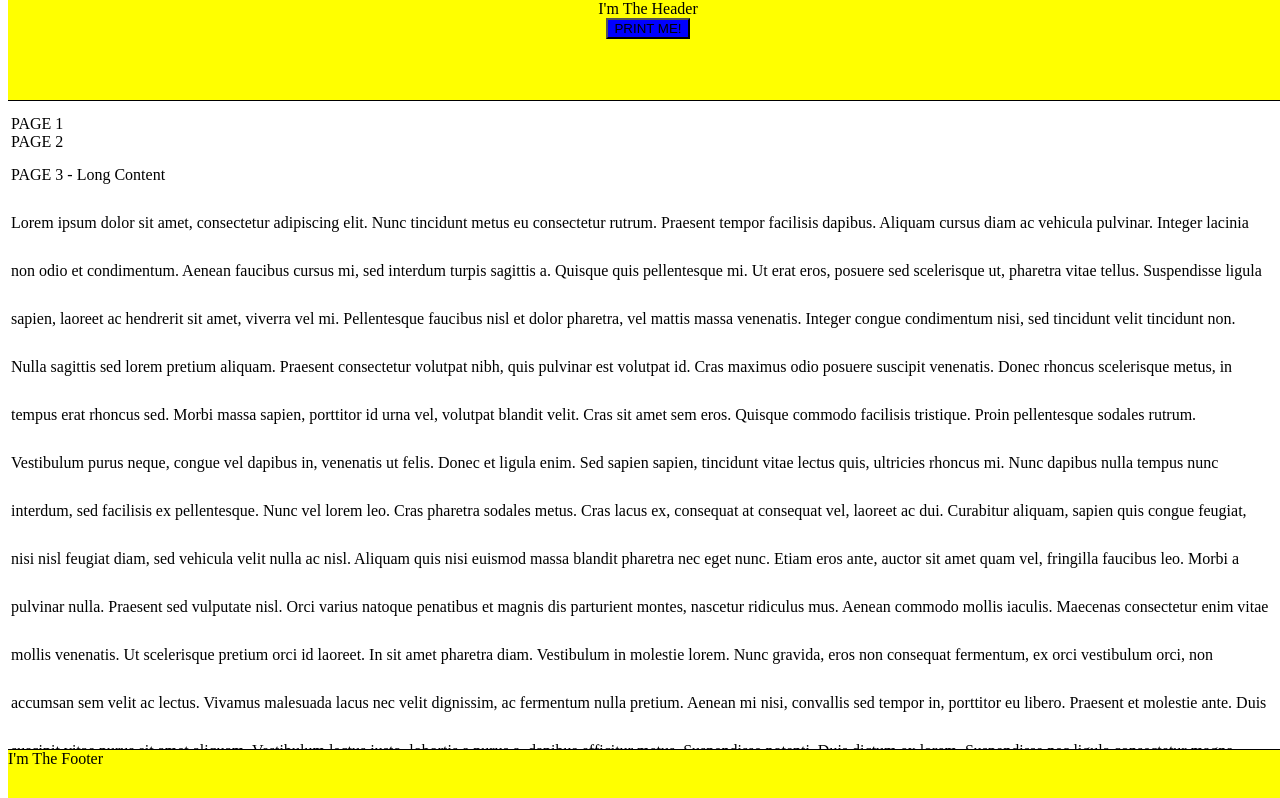
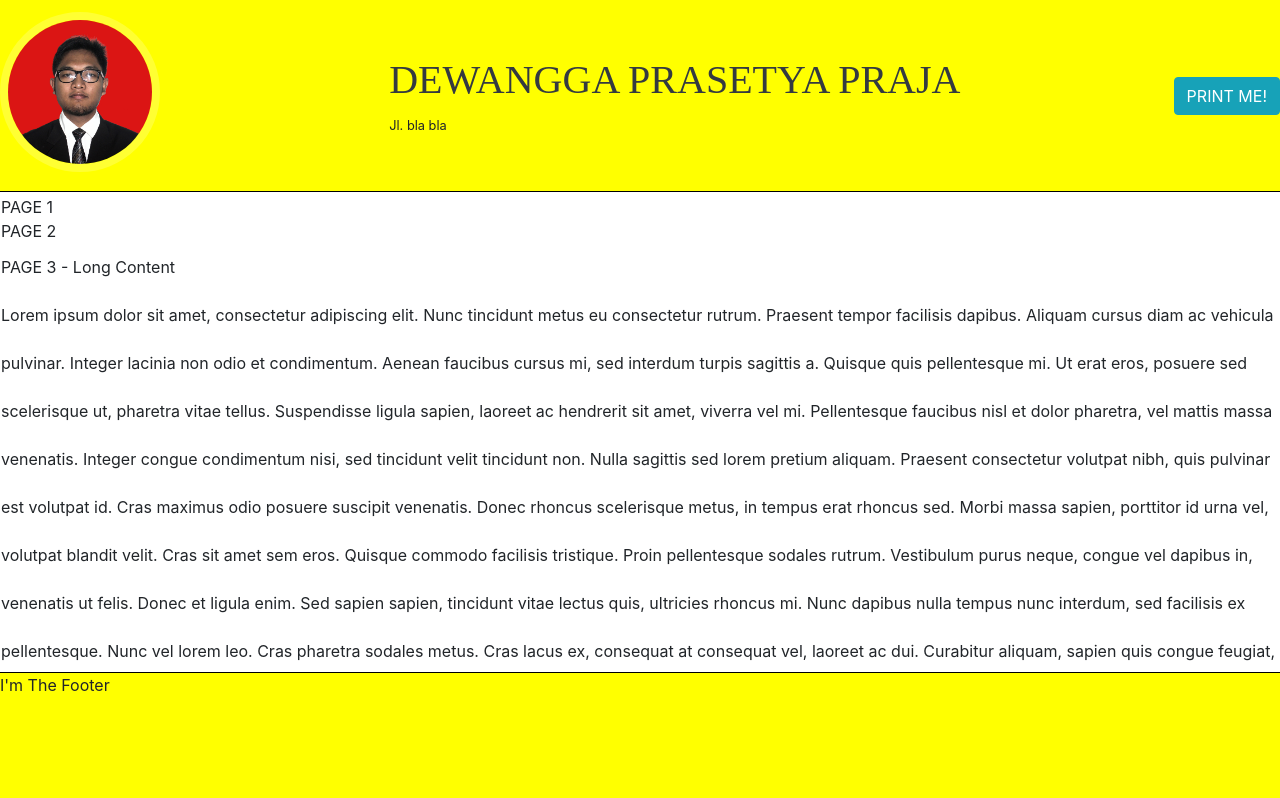
Before and after one commit to dewzzjr/dewzzjr.github.io, a website: page print.html in a window 1280 px wide. Shown: the top 798 px of the page. Drawn offline with nearby package versions, Linux system fonts and the light colour scheme; a web font is replaced by a local one.

Commit message:
edit print

```diff
--- a/css/print.css
+++ b/css/print.css
@@ -1,12 +1,38 @@
+h1,
+h2,
+h3,
+h4,
+h5,
+h6 {
+  font-family: 'Saira Extra Condensed', serif;
+  font-weight: 700;
+  text-transform: uppercase;
+  color: #343a40;
+}
+
+h1 {
+  font-size: 6rem;
+  line-height: 5.5rem;
+}
+
+h2 {
+  font-size: 3.5rem;
+}
+
+.img-profile {
+  max-width: 10rem;
+  max-height: 10rem;
+  border: 0.5rem solid rgba(255, 255, 255, 0.2);
+}
+
 /* Styles go here */
 
 .page-header, .page-header-space {
-  height: 100px;
+  height: 12rem;
 }
 
 .page-footer, .page-footer-space {
-  height: 50px;
-
+  height: 8rem;
 }
 
 .page-footer {
@@ -37,7 +63,7 @@
    thead {display: table-header-group;}
    tfoot {display: table-footer-group;}
 
-   button {display: none;}
+   .print {display: none !important;}
 
    body {margin: 0;}
 }
--- a/print.html
+++ b/print.html
@@ -3,16 +3,33 @@
 
 <head>
   <link rel="stylesheet" href="css/print.css" />
+  <title>more info: dewzzjr.github.io</title>
+
+  <link href="https://stackpath.bootstrapcdn.com/bootstrap/4.2.1/css/bootstrap.min.css" rel="stylesheet">
+
+  <!-- Custom fonts for this template -->
+  <link href="https://fonts.googleapis.com/css?family=Saira+Extra+Condensed:100,200,300,400,500,600,700,800,900" rel="stylesheet">
+  <link href="https://fonts.googleapis.com/css?family=Open+Sans:300,300i,400,400i,600,600i,700,700i,800,800i" rel="stylesheet">
+  <link href="https://stackpath.bootstrapcdn.com/font-awesome/4.7.0/css/font-awesome.min.css" rel="stylesheet">
+  <link href="https://cdnjs.cloudflare.com/ajax/libs/devicon/2.2/devicon.min.css" rel="stylesheet">
+  <link href="https://cdnjs.cloudflare.com/ajax/libs/simple-line-icons/2.4.1/css/simple-line-icons.min.css" rel="stylesheet">
 </head>
 
 <body>
 
-  <div class="page-header" style="text-align: center">
-    I'm The Header
-    <br/>
-    <button type="button" onClick="window.print()" style="background: blue">
-      PRINT ME!
-    </button>
+  <div class="page-header d-flex justify-content-between align-items-center">
+    <a class="navbar-brand">
+      <img class="img-fluid img-profile rounded-circle mx-auto mb-2" src="img/profile.jpg" alt="Profile Picture">
+    </a>
+    <div>
+      <h1>Dewangga Prasetya Praja</h1>
+      <small>Jl. bla bla</small>
+    </div>
+    <div>
+      <button type="button" onClick="window.print()" class="btn btn-info print float-right">
+        PRINT ME!
+      </button>
+    </div>
   </div>
 
   <div class="page-footer">
```
Also changed, not shown: index.html (+1 -1 lines).
